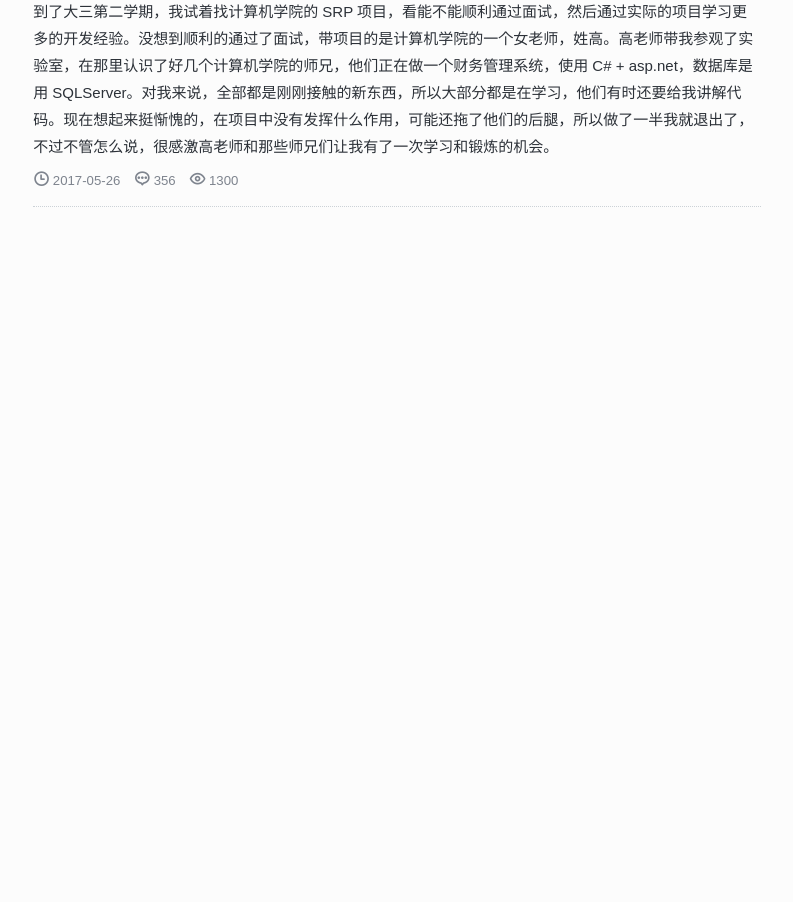
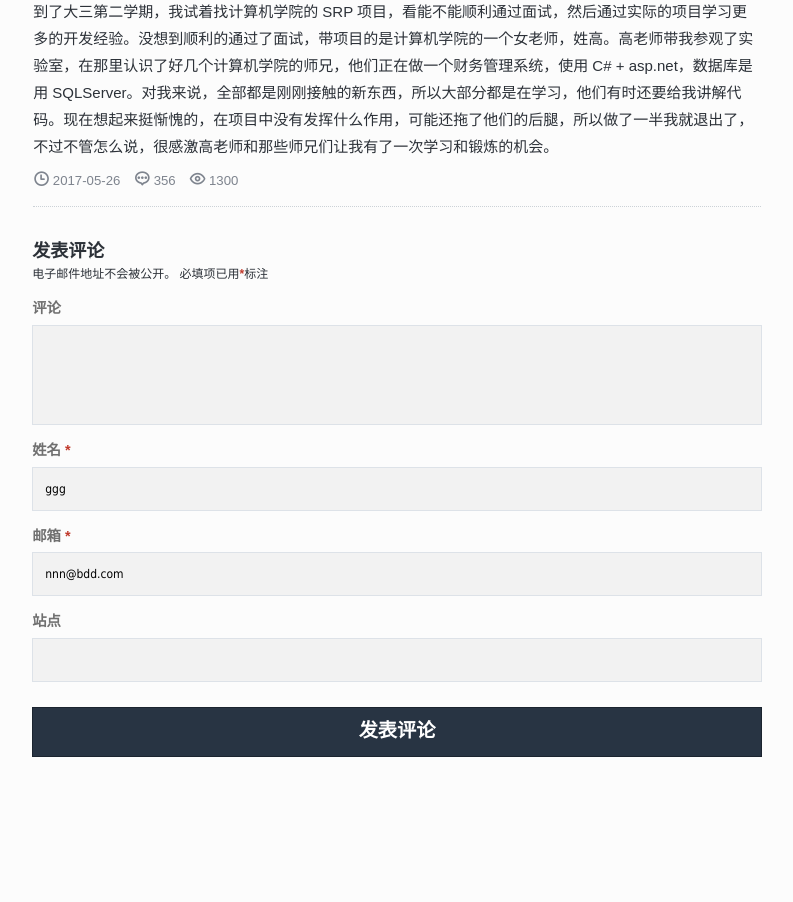
Before and after one commit to FishBooy/Test, a PHP site: page /article.html in a window 1280 px wide. Shown: the part 2518-3420 px from the top of the page, without its empty margins (243-1036 px from the left). Before the commit the page ends 2725 px from the top, so only its background shows below. Run offline with PHP 8.4, Linux system fonts and the light colour scheme.

Commit message:
office to github

```diff
--- a/article.html
+++ b/article.html
@@ -20,7 +20,7 @@
 
     <div class="main-wrapper main-content">
         <div class="article-wrap article-all-content">
-            <h2 class="article-title"><a href="" class="transition300">JavaScript内存泄漏教程</a></h2>
+            <h2 class="article-title">JavaScript内存泄漏教程</h2>
             <div class="article-body">
                 <p>一次偶然的机会，上朋友（这里叫做 X 君吧）宿舍串门，说有在上《Visual Basic 编程》的课程，从 X 君那得知，可以用 VB 做出小软件，听完 X 君的介绍，就觉得挺好玩的。然后就开始查找相关的资料，上图书馆借阅相关的教程，捣鼓了一番，终于在自己的电脑上装上了 VB6.0，然后写了人生的第一个小程序——Hello，world！一开始，只是觉得好玩，但是没过几天热情马上就消散了。</p>
                 <p>有一天，X 君说他想报考计算机等级考试，问我有没有兴趣一起考，毕竟多个人的话有个伴。当时也没多想，就答应了 X 君，和他一起报了名（好像是 60 元）。考试时间是 9 月 20 日（也就是大二的开学），所以暑假可以有时间备考。当时对考试还是比较重视的，借了好几本相关的书籍（图书馆管理员的优势^_^），并且把笨重的台式机电脑从学校搬回了家里。<br />
@@ -57,6 +57,45 @@
                 <span class="article-info-attention"><i class="iconfont icon-attention"></i> 1300</span>
             </div>
         </div>
+        <div id="comments" class="comments-area">
+            <div id="respond" class="comment-respond">
+                <h3 id="reply-title" class="comment-reply-title">发表评论
+                    <small><a rel="nofollow" id="cancel-comment-reply-link" href="/2017/11/03/72/#respond" style="display:none;">取消回复</a></small>
+                </h3>
+                <form action="http://localhost:8888/wp-comments-post.php" method="post" id="commentform" class="comment-form" novalidate>
+                    <p class="comment-notes">
+                        <span id="email-notes">电子邮件地址不会被公开。</span> 必填项已用<span class="required">*</span>标注
+                    </p>
+                    <p class="comment-form-comment">
+                        <label for="comment">评论</label>
+                        <textarea id="comment" name="comment" cols="45" rows="8" maxlength="65525" aria-required="true" required="required"></textarea>
+                    </p>
+                    <p class="comment-form-author">
+                        <label for="author">姓名 <span class="required">*</span></label>
+                        <input id="author" name="author" type="text" value="ggg" size="30" maxlength="245" aria-required='true' required='required' />
+                    </p>
+                    <p class="comment-form-email">
+                        <label for="email">邮箱 <span class="required">*</span></label>
+                        <input id="email" name="email" type="email" value="nnn@bdd.com" size="30" maxlength="100" aria-describedby="email-notes" aria-required='true' required='required' />
+                    </p>
+                    <p class="comment-form-url">
+                        <label for="url">站点</label>
+                        <input id="url" name="url" type="url" value="" size="30" maxlength="200" />
+                    </p>
+                    <p class="form-submit">
+                        <input name="submit" type="submit" id="submit" class="submit" value="发表评论" />
+                        <input type='hidden' name='comment_post_ID' value='72' id='comment_post_ID' />
+                        <input type='hidden' name='comment_parent' id='comment_parent' value='0' />
+                    </p>
+                </form>
+            </div>
+        </div>
+    </div>
+
+    <div class="main-wrapper main-footer" style="height: 100px;">
+        <a href="" class="home-link">
+            <!-- <img src="images/logo.png" style="width:170px;"> -->
+        </a>
     </div>
 
 </body>
--- a/css/base.css
+++ b/css/base.css
@@ -150,12 +170,121 @@ a.next:hover{
 }
 
 /*====文章页面====*/
+/*文章内容*/
 .article-all-content p{
     color: #2c3138;
 }
 .article-all-content .article-title{
     font-size: 1.8em;
     margin: 0 0 0.5em 0;
+}
+/*底部评论表单*/
+.comments-area{
+    padding: 2.5em 1.6em;
+}
+.comment-reply-title{
+    color: #2c3138;
+    font-size: 1.5em;
+}
+.comment-notes{
+    color: #2c3138;
+}
+.comment-form{
+    display: block;
+    width: 100%;
+}
+.comment-form p{
+    margin-bottom: 15px;
+    width: 100%;
+}
+.comment-form label {
+    color: #707070;
+    font-size: 1.2em;
+    font-weight: 700;
+    display: block;
+    line-height: 1.5;
+    margin-bottom: 5px;
+}
+.required{
+    color: #c0392b;
+    font-weight: bold;
+}
+.comment-form input[type="text"],
+.comment-form input[type="email"],
+.comment-form input[type="url"],
+.comment-form input[type="submit"] {
+    width: 100%;
+}
+.form-submit{
+    margin: 25px 0 0 0;
+}
+input[type="text"],
+input[type="email"],
+input[type="url"],
+input[type="password"],
+input[type="search"]{
+    padding: 1em;
+    outline: none;
+    border: #dde2e8 1px solid;
+    width: 100%;
+    transition: all 0.4s;
+    background: #f2f2f2;
+    box-sizing: border-box;
+    -webkit-box-sizing: border-box;
+    -moz-box-sizing: border-box;
+}
+button,
+input[type="button"],
+input[type="reset"],
+input[type="submit"] {
+    -webkit-appearance: button;
+    background-color: #283443;
+    border: #1b242f 1px solid;
+    color: #fff;
+    cursor: pointer;
+    font-size: 12px;
+    font-size: 1.2rem;
+    font-weight: 700;
+    padding: 0.5em;
+    display: block;
+    text-transform: uppercase;
+    transition: all 0.4s;
+}
+button:hover,
+input[type="button"]:hover,
+input[type="reset"]:hover,
+input[type="submit"]:hover,
+button:focus,
+input[type="button"]:focus,
+input[type="reset"]:focus,
+input[type="submit"]:focus {
+    background-color: #ea6037;
+    border-color: #cc532f;
+    outline: 0;
+}
+textarea {
+    background-color: #f2f2f2;
+    font-size: 14px;
+    line-height: 1.5;
+    padding: 1em;
+    margin: 0;
+    border: #dde2e8 1px solid;
+    vertical-align: baseline;
+    resize: none;
+    display: block;
+    width: 100%;
+    height: 100px;
+    outline: none;
+    box-sizing: border-box;
+    -webkit-box-sizing: border-box;
+    -moz-box-sizing: border-box;
+}
+textarea:focus,
+input:focus{
+    outline: 0;
+    background: #fff;
+    border-color:#e1e1e1;
+    box-shadow: 0 1px 3px rgba(100,100,100,.14);
 }
 
 /*---适配尺寸---*/
```
Also changed, not shown: other parts of css/base.css (+25 -5 lines), index.html (+4 -6 lines).
